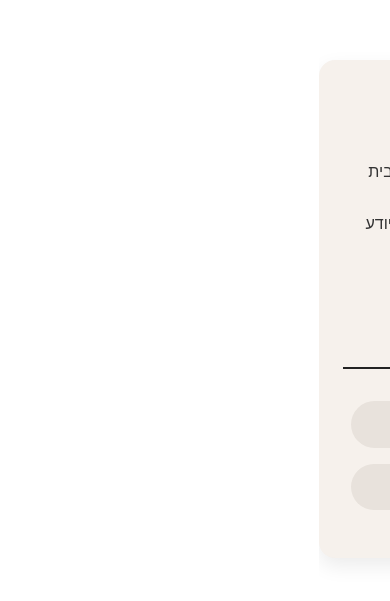
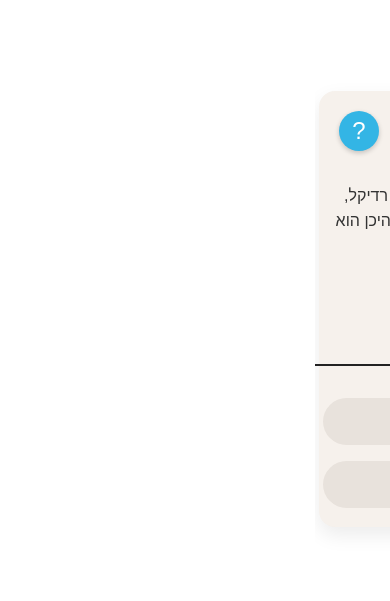
Before and after one commit to idanBarzellai/RadicalHouse, a React (Vite) app: page / in a window 390 px wide. Shown: the part 113-714 px from the top of the page. Built offline with nearby package versions, Linux system fonts and the light colour scheme; no server answers.

Commit message:
save
before major changes to code by cursor

```diff
--- a/src/App.jsx
+++ b/src/App.jsx
@@ -102,19 +102,16 @@ export default function App() {
     }
   }, [roomData, roomCode]);
 
-  if (!roomCode || !roomData) {
   return (
+    <div className="page-container">
+      <LogoHeader />
+      <HelpButton />
+      {(!roomCode || !roomData) ? (
         <SplashScreen onJoin={({ roomCode, playerId }) => {
           setRoomCode(roomCode);
           setPlayerId(playerId);
         }} />
-    );
-  }
-
-  return (
-    <div className="page-container">
-      <LogoHeader />
-      <HelpButton />
+      ) : <>
         <ExitButton onExit={handleExit} />
         {roomData.stage === "lobby" ? (
           <LobbyScreen
@@ -132,6 +129,7 @@ export default function App() {
             onExit={handleExit}
           />
         )}
+      </>}
     </div>
   );
 }
--- a/src/components/LogoHeader.jsx
+++ b/src/components/LogoHeader.jsx
@@ -3,7 +3,7 @@ import "./styles/LogoHeader.css"
 
 export default function LogoHeader() {
     return (
-        <div >
+        <div className="logo-header">
             <img src={logo} alt="בית רדיקל" className="radical-logo" />
         </div>
     );
--- a/src/components/styles/LogoHeader.css
+++ b/src/components/styles/LogoHeader.css
@@ -1,4 +1,13 @@
+.logo-header {
+    position: absolute;
+    top: 20px;
+    left: 50%;
+    transform: translateX(-50%);
+    z-index: 3;
+}
+
 .radical-logo {
-    width: 120px;
-    height: auto;
+    height: 32px;
+    width: auto;
+    display: block;
 }
--- a/src/gameStates/SplashScreen.jsx
+++ b/src/gameStates/SplashScreen.jsx
@@ -34,9 +34,6 @@ export default function SplashScreen({ onJoin }) {
 
     return (
         <>
-            <div className="page-container">
-                <LogoHeader />
-
             <div className="screen-heading">
                 <p><strong>ברוכים הבאים לספיי־רדיקל!</strong></p>
                 <p>
@@ -63,7 +60,6 @@ export default function SplashScreen({ onJoin }) {
             >
                 הצטרף לקבוצה
             </button>
-            </div>
 
             {showJoinModal && (
                 <div className="modal-overlay" onClick={() => setShowJoinModal(false)}>
--- a/src/index.css
+++ b/src/index.css
@@ -24,21 +24,20 @@ body {
 
 /* קופסת התוכן שלך */
 .page-container {
-  /* גודל וגבולות */
-  width: 100%;
-  max-width: 500px;
-
-  /* המפתח: מרג'ין אוטומטי לרוחב */
+  width: 100vw;
+  max-width: 400px;
+  height: 90vw;
+  max-height: 700px;
+  min-height: 500px;
+  min-width: 320px;
   margin: 2rem auto;
-
-  /* שאר הסגנונות שלך */
   display: flex;
   flex-direction: column;
-  justify-content: center;
+  justify-content: flex-start;
   align-items: center;
-
   background-color: #f6f1ec;
-  padding: 2rem;
+  padding: 60px 2rem 2rem 2rem;
+  /* top padding for logo/buttons */
   border-radius: 16px;
   box-shadow: 0 8px 20px rgba(0, 0, 0, 0.08);
   color: #222;
@@ -47,6 +46,17 @@ body {
   position: relative;
 }
 
+@media (max-width: 500px) {
+  .page-container {
+    width: 98vw;
+    height: 98vw;
+    max-width: 98vw;
+    max-height: 98vw;
+    min-width: 0;
+    min-height: 0;
+    padding: 50px 1vw 1vw 1vw;
+  }
+}
 
 .screen-heading {
   text-align: center;
```
Lines whose indentation alone changed are shown as unchanged.
